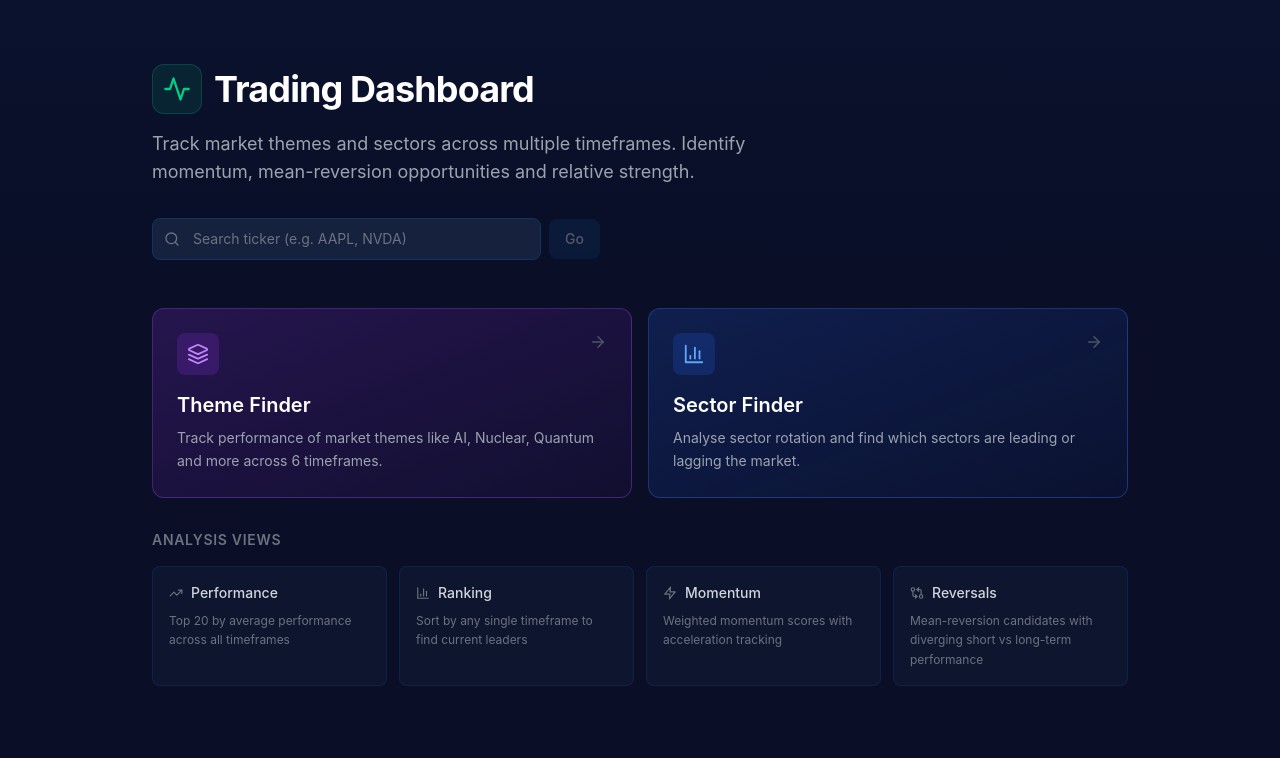
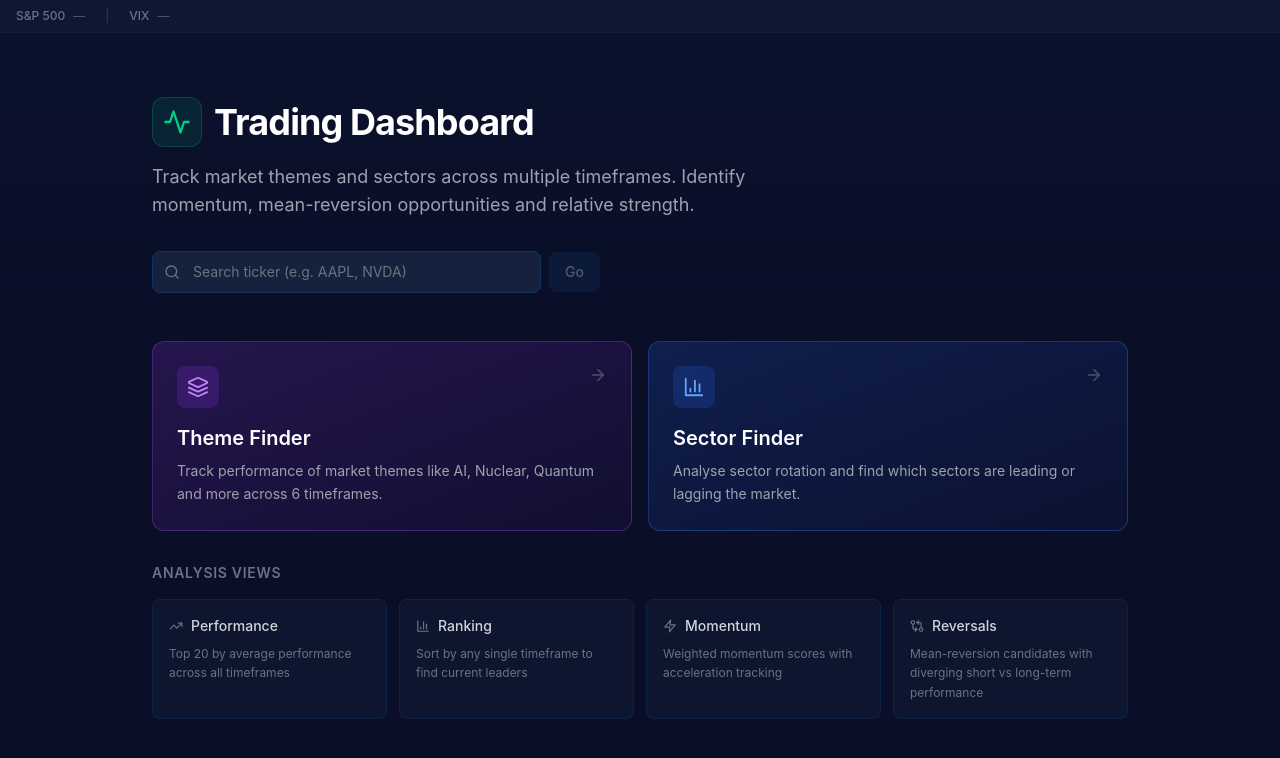
Before and after one commit to JackBPainter/ThemeFinder, a React (Vite) app in the folder trading-dashboard/: page / in a window 1280 px wide. Shown: the top 758 px of the page. Built offline with nearby package versions, Linux system fonts and the light colour scheme; no server answers.

Commit message:
Add Market header

```diff
--- a/trading-dashboard/src/App.jsx
+++ b/trading-dashboard/src/App.jsx
@@ -2,6 +2,7 @@ import { useState, useEffect, useCallback } from 'react';
 import ThemeFinder from './components/ThemeFinder';
 import StockDetail from './components/StockDetail';
 import Home from './components/Home';
+import MarketRegimeBar from './components/MarketRegimeBar';
 import { TrendingUp, Home as HomeIcon } from 'lucide-react';
 
 function App() {
@@ -46,12 +47,22 @@ function App() {
 
   // Stock detail page
   if (stockTicker) {
-    return <StockDetail ticker={stockTicker} onBack={handleBack} />;
+    return (
+      <>
+        <MarketRegimeBar />
+        <StockDetail ticker={stockTicker} onBack={handleBack} />
+      </>
+    );
   }
 
   // Home page
   if (view === 'home') {
-    return <Home onNavigate={navigate} />;
+    return (
+      <>
+        <MarketRegimeBar />
+        <Home onNavigate={navigate} />
+      </>
+    );
   }
 
   // Theme / Sector finder
@@ -59,9 +70,10 @@ function App() {
 
   return (
     <div className="min-h-screen bg-[#0a0e27] text-white">
+      <MarketRegimeBar />
+
       {/* Header */}
-      <header className="bg-primary border-b border-accent p-4 flex items-center justify-between">
-        <div className="flex items-center gap-4">
+      <header className="bg-primary border-b border-accent p-4 flex items-center gap-4">
         <button
           onClick={goHome}
           className="flex items-center gap-1.5 text-gray-400 hover:text-white transition-colors"
@@ -73,33 +85,6 @@ function App() {
           <TrendingUp className="text-success" />
           {mode === 'sectors' ? 'Sector Finder' : 'Theme Finder'}
         </h1>
-        </div>
-
-        {/* Themes / Sectors pill toggle */}
-        <button
-          onClick={() => navigate(mode === 'themes' ? 'sectors' : 'themes')}
-          className="relative flex items-center rounded-full p-1 bg-secondary border border-accent transition-colors"
-          title="Switch between Themes and Sectors"
-        >
-          <span
-            className={`px-3 py-1 rounded-full text-xs font-semibold transition-all ${
-              mode === 'themes'
-                ? 'bg-purple-600 text-white shadow'
-                : 'text-gray-400 hover:text-gray-200'
-            }`}
-          >
-            Themes
-          </span>
-          <span
-            className={`px-3 py-1 rounded-full text-xs font-semibold transition-all ${
-              mode === 'sectors'
-                ? 'bg-blue-600 text-white shadow'
-                : 'text-gray-400 hover:text-gray-200'
-            }`}
-          >
-            Sectors
-          </span>
-        </button>
       </header>
 
       {/* Main Content */}
--- /dev/null
+++ b/trading-dashboard/src/components/MarketRegimeBar.jsx
@@ -0,0 +1,135 @@
+import { useState, useEffect } from 'react';
+import { fetchMarketData, classifyRegime } from '../services/marketRegimeService';
+import { TrendingUp, TrendingDown, Minus, AlertTriangle, Shield, Target } from 'lucide-react';
+
+const fmt = (v, decimals = 2) => (v == null ? '-' : v.toFixed(decimals));
+const sign = (v) => (v == null ? '' : v >= 0 ? '+' : '');
+
+const REGIME_STYLES = {
+  success: { bg: 'bg-green-900/30', border: 'border-green-500/40', text: 'text-green-400', badge: 'bg-green-500/20 text-green-400' },
+  warning: { bg: 'bg-yellow-900/30', border: 'border-yellow-500/40', text: 'text-yellow-400', badge: 'bg-yellow-500/20 text-yellow-400' },
+  danger:  { bg: 'bg-red-900/30',    border: 'border-red-500/40',    text: 'text-red-400',    badge: 'bg-red-500/20 text-red-400' },
+};
+
+function MarketRegimeBar() {
+  const [data, setData] = useState(null);
+  const [error, setError] = useState(false);
+
+  useEffect(() => {
+    let cancelled = false;
+
+    const load = async () => {
+      try {
+        const result = await fetchMarketData();
+        if (!cancelled) {
+          setData(result);
+          setError(!result.spy && !result.vix);
+        }
+      } catch {
+        if (!cancelled) setError(true);
+      }
+    };
+
+    load();
+
+    // Refresh every 60s
+    const id = setInterval(load, 60_000);
+    return () => { cancelled = true; clearInterval(id); };
+  }, []);
+
+  if (error && !data) return null;
+  if (!data) {
+    return (
+      <div className="bg-secondary/50 border-b border-accent/30 px-4 py-2 text-center text-xs text-gray-500">
+        Loading market data...
+      </div>
+    );
+  }
+
+  const { spy, vix } = data;
+  const regime = classifyRegime(spy, vix);
+  const style = regime ? REGIME_STYLES[regime.color] : null;
+
+  const SpyIcon = spy?.changePct > 0.1 ? TrendingUp : spy?.changePct < -0.1 ? TrendingDown : Minus;
+  const spyColor = spy?.changePct > 0 ? 'text-success' : spy?.changePct < 0 ? 'text-danger' : 'text-gray-400';
+  const vixColor = vix?.price >= 30 ? 'text-red-400' : vix?.price >= 20 ? 'text-yellow-400' : 'text-green-400';
+
+  return (
+    <div className={`${style?.bg ?? 'bg-secondary/50'} border-b ${style?.border ?? 'border-accent/30'} px-4 py-2`}>
+      <div className="max-w-7xl mx-auto flex items-center justify-between flex-wrap gap-x-6 gap-y-1">
+        {/* Left: SPY + VIX */}
+        <div className="flex items-center gap-5 text-xs">
+          {/* SPY */}
+          <div className="flex items-center gap-2">
+            <span className="text-gray-500 font-medium">S&P 500</span>
+            {spy ? (
+              <>
+                <SpyIcon size={13} className={spyColor} />
+                <span className={`font-mono font-semibold ${spyColor}`}>
+                  {fmt(spy.price, 2)}
+                </span>
+                <span className={`font-mono ${spyColor}`}>
+                  {sign(spy.changePct)}{fmt(spy.changePct)}%
+                </span>
+              </>
+            ) : (
+              <span className="text-gray-600">—</span>
+            )}
+          </div>
+
+          {/* Divider */}
+          <span className="text-gray-700">|</span>
+
+          {/* VIX */}
+          <div className="flex items-center gap-2">
+            <span className="text-gray-500 font-medium">VIX</span>
+            {vix ? (
+              <>
+                <AlertTriangle size={12} className={vixColor} />
+                <span className={`font-mono font-semibold ${vixColor}`}>
+                  {fmt(vix.price, 2)}
+                </span>
+                {vix.changePct != null && (
+                  <span className={`font-mono ${vix.changePct >= 0 ? 'text-red-400' : 'text-green-400'}`}>
+                    {sign(vix.changePct)}{fmt(vix.changePct)}%
+                  </span>
+                )}
+              </>
+            ) : (
+              <span className="text-gray-600">—</span>
+            )}
+          </div>
+        </div>
+
+        {/* Center: Regime badge */}
+        {regime && (
+          <div className={`px-3 py-0.5 rounded-full text-xs font-bold ${style.badge}`}>
+            {regime.regime === 'Bull' && <TrendingUp size={11} className="inline mr-1 -mt-0.5" />}
+            {regime.regime === 'Bear' && <TrendingDown size={11} className="inline mr-1 -mt-0.5" />}
+            {regime.regime === 'Choppy' && <Minus size={11} className="inline mr-1 -mt-0.5" />}
+            {regime.regime}
+          </div>
+        )}
+
+        {/* Right: Risk guidance — commented out
+        {regime && (
+          <div className="flex items-center gap-4 text-xs">
+            <div className="flex items-center gap-1.5 text-gray-400" title="Suggested maximum risk per trade based on current regime">
+              <Shield size={12} className={style.text} />
+              <span>Risk/Trade:</span>
+              <span className={`font-mono font-semibold ${style.text}`}>{regime.riskPct}%</span>
+            </div>
+            <div className="flex items-center gap-1.5 text-gray-400" title="Suggested maximum simultaneous open positions based on current regime">
+              <Target size={12} className={style.text} />
+              <span>Max Positions:</span>
+              <span className={`font-mono font-semibold ${style.text}`}>{regime.maxPositions}</span>
+            </div>
+          </div>
+        )}
+        */}
+      </div>
+    </div>
+  );
+}
+
+export default MarketRegimeBar;
--- /dev/null
+++ b/trading-dashboard/src/services/marketRegimeService.js
@@ -0,0 +1,103 @@
+const FINVIZ_BASE = '/api/finviz';
+
+/**
+ * Fetch SPY data from the Finviz homepage js-indices JSON (^GSPC / S&P 500).
+ * Also fetches VIX from the futures page tiles JSON.
+ * Returns { spy: { price, change, changePct }, vix: { price, change, changePct } }
+ */
+export async function fetchMarketData() {
+  const [spy, vix] = await Promise.all([fetchSPY(), fetchVIX()]);
+  return { spy, vix };
+}
+
+async function fetchSPY() {
+  try {
+    const res = await fetch(`${FINVIZ_BASE}/`);
+    if (!res.ok) return null;
+    const html = await res.text();
+
+    // Parse the js-indices JSON embedded in the homepage
+    const match = html.match(/<script id="js-indices" type="application\/json">(.*?)<\/script>/s);
+    if (!match) return null;
+
+    const data = JSON.parse(match[1]);
+    const sp = data['^GSPC'];
+    if (!sp) return null;
+
+    const price = sp.lastClose ?? sp.close ?? null;
+    const prev = sp.prevClose ?? null;
+    if (price == null || prev == null || prev === 0) return null;
+
+    const change = price - prev;
+    const changePct = (change / prev) * 100;
+
+    return { price, change, changePct };
+  } catch {
+    return null;
+  }
+}
+
+async function fetchVIX() {
+  try {
+    const res = await fetch(`${FINVIZ_BASE}/futures.ashx`);
+    if (!res.ok) return null;
+    const html = await res.text();
+
+    // Parse the tiles JSON variable on the futures page
+    const match = html.match(/var tiles\s*=\s*({.*?});/s);
+    if (!match) return null;
+
+    const tiles = JSON.parse(match[1]);
+    const vx = tiles['VX'];
+    if (!vx) return null;
+
+    return {
+      price: vx.last ?? null,
+      change: vx.change ?? null,       // already a percentage
+      changePct: vx.change ?? null,
+    };
+  } catch {
+    return null;
+  }
+}
+
+/**
+ * Classify the market regime based on SPY trend and VIX level.
+ *
+ * Regime rules:
+ *   Bull:   VIX < 20  AND  SPY change >= 0
+ *   Bear:   VIX > 30  OR   SPY change < -1%
+ *   Choppy: everything else
+ *
+ * Risk guidance per regime:
+ *   Bull:   1.0% risk/trade, up to 5 positions
+ *   Choppy: 0.75% risk/trade, up to 3 positions
+ *   Bear:   0.5% risk/trade, up to 1-2 positions
+ */
+export function classifyRegime(spy, vix) {
+  if (!spy || !vix) return null;
+
+  const vixPrice = vix.price;
+  const spyPct = spy.changePct;
+
+  let regime, color, riskPct, maxPositions;
+
+  if (vixPrice > 30 || spyPct < -1) {
+    regime = 'Bear';
+    color = 'danger';
+    riskPct = 0.5;
+    maxPositions = '1–2';
+  } else if (vixPrice < 20 && spyPct >= 0) {
+    regime = 'Bull';
+    color = 'success';
+    riskPct = 1.0;
+    maxPositions = '5';
+  } else {
+    regime = 'Choppy';
+    color = 'warning';
+    riskPct = 0.75;
+    maxPositions = '3';
+  }
+
+  return { regime, color, riskPct, maxPositions };
+}
```
Lines whose indentation alone changed are shown as unchanged.
